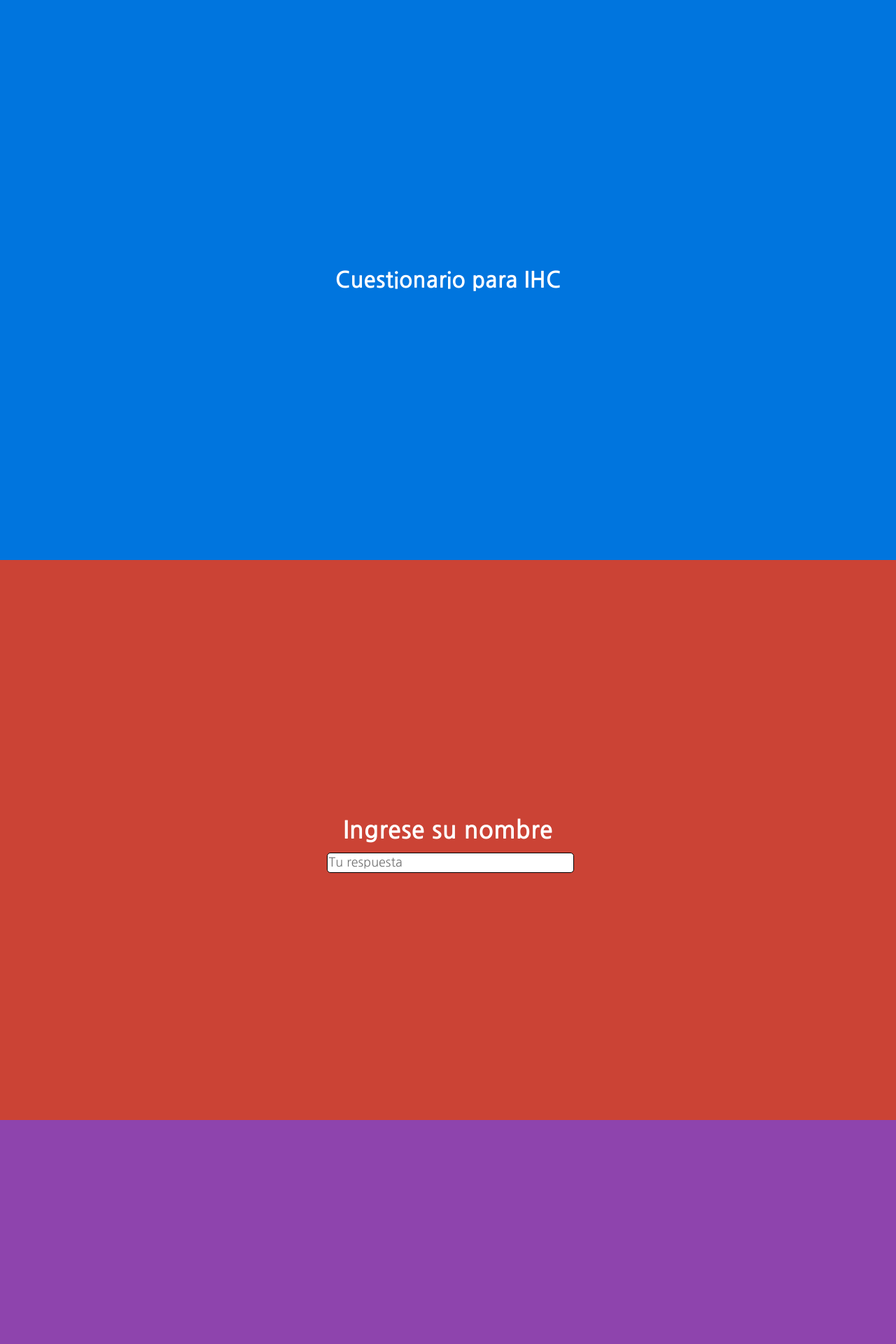
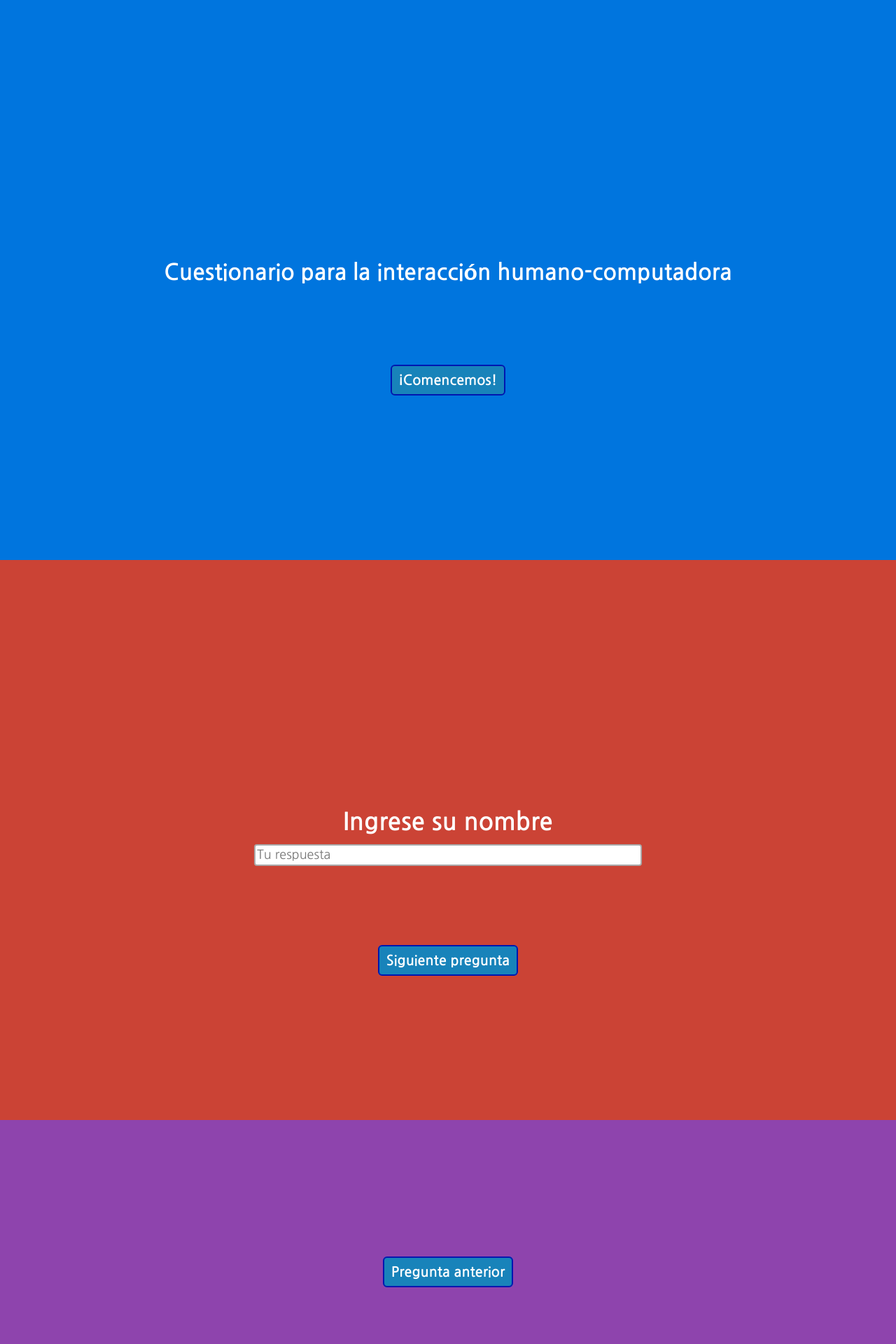
Before and after one commit to PiedraFernando/cuestionarioIHC, a PHP site: page / in a window 1280 px wide. Shown: the top 1920 px of the page at 70% size. Run offline with PHP 8.4, Linux system fonts and the light colour scheme.

Commit message:
Version con botones de scroll

```diff
--- a/css/styles.css
+++ b/css/styles.css
@@ -7,7 +7,9 @@
 body,html,form{
     width: 100%;
     height: 100%;
+    scroll-behavior: smooth;
 }
+
 .bienvenida{
     width: 100%;
     height: 100%;
@@ -65,13 +67,16 @@ h1{
     text-align: right;
 }
 .boton{
-    background-color: #0075DE;
+    background-color: #00BB2D;
     margin: 5px 20px;
     padding: 10px 50px;
     border-radius: 40px;
-    font-size: 58px;
+    font-size: 20px;
     color: white;
-    box-shadow: 5px 10px #888888;;
+    box-shadow: 5px 10px #888888;
+    position: relative;
+    top: 125px;
+    cursor: pointer;
 }
 .radioContainer{
     display: flex;
@@ -93,3 +98,52 @@ h1{
     color: white;
     font-size: 50px;
 }
+
+.boton_siguiente{
+    text-decoration: none;
+    padding: 10px;
+    font-weight: 600;
+    font-size: 20px;
+    color: #ffffff;
+    background-color: #1883ba;
+    border-radius: 6px;
+    border: 2px solid #0016b0;
+    position: relative;
+    top: 125px;
+}
+
+.boton_siguiente span:after{
+    color: #1883ba;
+    background-color: #ffffff;
+    content: '\00bb';
+}
+
+.boton_siguiente:hover{
+    color: #1883ba;
+    background-color: #ffffff;
+}
+
+.boton_anterior{
+    text-decoration: none;
+    padding: 10px;
+    font-weight: 600;
+    font-size: 20px;
+    color: #ffffff;
+    background-color: #1883ba;
+    border-radius: 6px;
+    border: 2px solid #0016b0;
+    position: relative;
+    /*top: 125px;*/
+    bottom: 125px;
+}
+
+.boton_anterior:hover{
+    color: #1883ba;
+    background-color: #ffffff;
+}
+
+.boton_anterior span:after{
+    color: #1883ba;
+    background-color: #ffffff;
+    content: '\00bb';
+}
--- a/index.php
+++ b/index.php
@@ -11,31 +11,44 @@
 </head>
 <body>
     <form action="solicitud.php" method="post" style="width: 100%; height: 100%;">
-        <div class="bienvenida">
+        <div class="bienvenida" id="bienvenida">
             <div>
                 <div class="cortina"></div>
-                <h1>Cuestionario para IHC</h1>
+                <h1>Cuestionario para la interacción humano-computadora</h1>
+                <a class="boton_siguiente" href="#nombre" >¡Comencemos!</a>
             </div>
         </div>
-        <div class="preguntaContainer" style="background:#CB4335">
+
+        <!-- SECCION DE NOMBRE -->
+        <div class="preguntaContainer" style="background:#CB4335" id="nombre">
             <div>
                 <div class="pregunta">
                     <span>Ingrese su nombre</span>
                 </div>
-                <input name="nombre" type="text" placeholder="Tu respuesta" min="0" max="120">
+                <input name="nombre" type="text" placeholder="Tu respuesta" min="0" max="120"
+                style="width:100%; border:2px solid #aaa; border-radius:4px;box-sizing:border-box;">
+                <a class="boton_siguiente" href="#edad">Siguiente pregunta</a>
             </div>
         </div>
-        <div class="preguntaContainer" style="background:#8E44AD">
+
+        <!-- SECCION DE EDAD -->
+        <div class="preguntaContainer" style="background:#8E44AD" id="edad" style="border: 1px solid black;">
             <div>
+                <a class="boton_anterior" href="#nombre">Pregunta anterior</a>
                 <div class="pregunta">
                     <span>Ingrese su edad</span>
                     <span class="requerido">*</span>
                 </div>
-                <input name="edad" type="number" placeholder="Tu respuesta" required>
+                <input name="edad" type="number" placeholder="Tu respuesta" required
+                style="width:100%; border:2px solid #aaa; border-radius:4px;box-sizing:border-box;">
+                <a class="boton_siguiente" href="#genero">Siguiente pregunta</a>
             </div>
         </div>
-        <div class="preguntaContainer" style="background:#2471A3">
+
+        <!-- SECCION DE GENERO -->
+        <div class="preguntaContainer" style="background:#2471A3" id="genero">
             <div>
+                <a class="boton_anterior" href="#edad">Pregunta anterior</a>
                 <div class="pregunta" required>
                     <span>Ingrese su género</span>
                     <span class="requerido">*</span>
@@ -47,10 +60,14 @@
                     <option>Otro</option>
                     <option>Prefiero no responder</option>
                 </select>
+                <a class="boton_siguiente" href="#estudios">Siguiente pregunta</a>
             </div>
         </div>
-        <div class="preguntaContainer" style="background:#17A589">
+
+        <!-- SECCION DE ESTUDIOS -->
+        <div class="preguntaContainer" style="background:#17A589" id="estudios">
             <div>
+                <a class="boton_anterior" href="#genero">Pregunta anterior</a>
                 <div class="pregunta">
                     <span>Grado de estudios alcanzados</span>
                     <span class="requerido">*</span>
@@ -64,10 +81,14 @@
                     <option>Media superior</option>
                     <option>Superior</option>
                 </select>
+                <a class="boton_siguiente" href="#aprender">Siguiente pregunta</a>
             </div>
         </div>
-        <div class="preguntaContainer" style="background:#229954">
+
+        <!-- SECCION DE APRENDIZAJE -->
+        <div class="preguntaContainer" style="background:#229954" id="aprender">
             <div>
+                <a class="boton_anterior" href="#estudios">Pregunta anterior</a>
                 <div class="pregunta">
                     <span>¿Cómo aprendió a utilizar la computadora?</span>
                     <span class="requerido">*</span>
@@ -80,11 +101,14 @@
                     <option>Curiosidad</option>
                     <option>Otra</option>
                 </select>
+                <a class="boton_siguiente" href="#minimizar" >Siguiente pregunta</a>
             </div>
         </div>
 
-        <div class="preguntaContainer" style="background:#CA6F1E">
+        <!-- SECCION DE MINIMIZAR -->
+        <div class="preguntaContainer" style="background:#CA6F1E" id="minimizar">
             <div>
+                <a class="boton_anterior" href="#aprender">Pregunta anterior</a>
                 <div class="pregunta">
                     <span>¿Qué botón usaría para minimizar una pestaña?</span>
                     <span class="requerido">*</span>
@@ -109,11 +133,14 @@
                         </label>
                     </div>
                 </div>
+                <a class="boton_siguiente" href="#maximizar" >Siguiente pregunta</a>
             </div>
         </div>
 
-        <div class="preguntaContainer" style="background:#717D7E">
+        <!-- SECCION DE MAXIMIZAR -->
+        <div class="preguntaContainer" style="background:#717D7E" id="maximizar">
             <div>
+                <a class="boton_anterior" href="#minimizar">Pregunta anterior</a>
                 <div class="pregunta">
                     <span>¿Qué botón usaría para maximizar una pestaña?</span>
                     <span class="requerido">*</span>
@@ -138,11 +165,14 @@
                         </label>
                     </div>
                 </div>
+                <a class="boton_siguiente" href="#cerrar" >Siguiente pregunta</a>
             </div>
         </div>
 
-        <div class="preguntaContainer" style="background:#2C3E50">
+        <!-- SECCION DE CERRAR -->
+        <div class="preguntaContainer" style="background:#2C3E50" id="cerrar">
             <div>
+                <a class="boton_anterior" href="#maximizar">Pregunta anterior</a>
                 <div class="pregunta">
                     <span>¿Qué botón usaría para cerrar una pestaña?</span>
                     <span class="requerido">*</span>
@@ -166,12 +196,8 @@
                             <img src="img/botonMinimizar.png" alt="">
                         </label>
                     </div>
+
                 </div>
-            </div>
-        </div>
-
-        <div class="preguntaContainer" style="background:#5DADE2">
-            <div class="buttonContainer">
                 <button type="submit" class="boton">Enviar</button>
             </div>
         </div>
```
